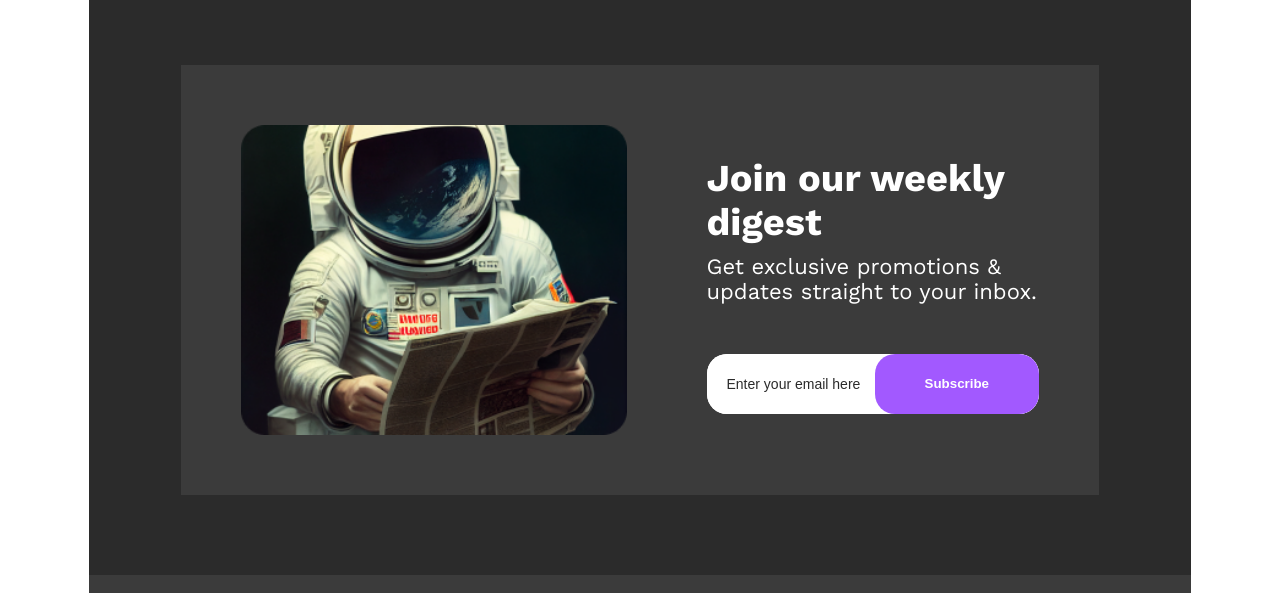
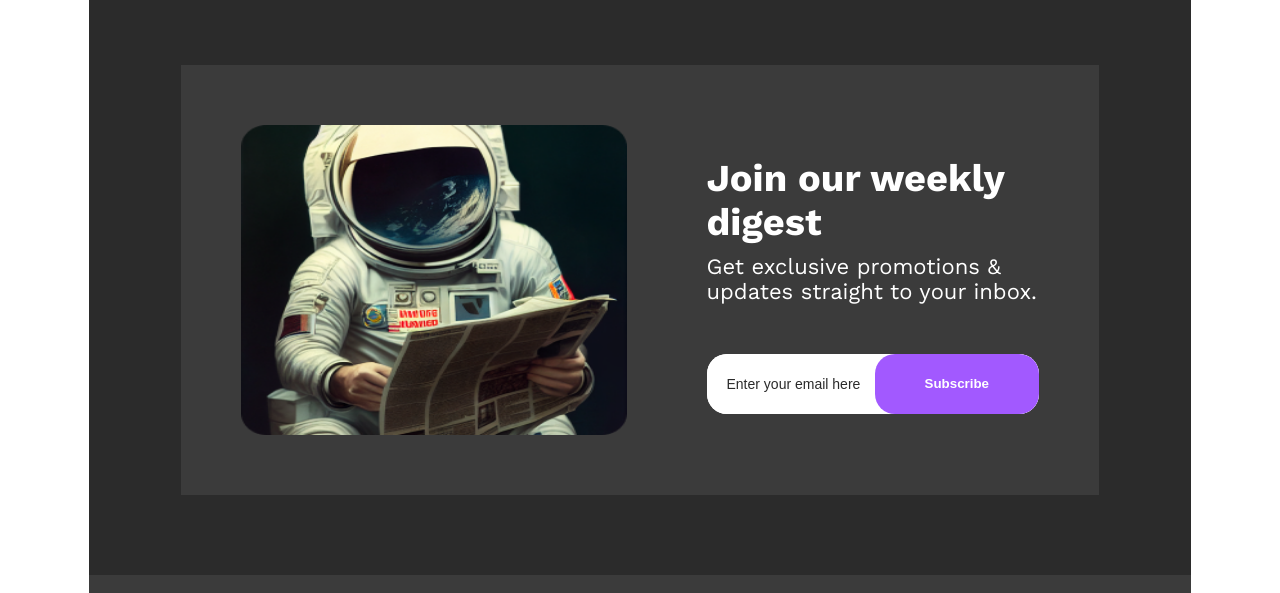
Before and after one commit to saba-shayanjoo/sassproject, a website: page index.html in a window 1280 px wide. Shown: the part 6280-6873 px from the top of the page. Drawn offline with nearby package versions, Linux system fonts and the light colour scheme.

Commit message:
first commit

```diff
--- a/index.html
+++ b/index.html
@@ -542,15 +542,9 @@
 
     <!--widget-->
     <section class="widget">
-        <div class="widgetbox col-xxl-10 h-auto ">
+        <div class="widgetbox col-xxl-10  ">
             <div class="widgetbox__left col-sm-10 ">
-                <img srcset="./img/Photo.png 244w,
-                            ./img/photo-md.png 183w,
-                            ./img/photo-sm.png 315w "
-                    sizes="screen 100vw,
-                           (max-width:992px) 100vw
-                           (max-width:768px) 100vw"
-                    src="./img/photo.png" alt="photo">
+                <img srcset="./img/Photo-md.png">
 
             </div>
             <div class="widgetbox__right col-xxl-5 col-sm-10">
```
